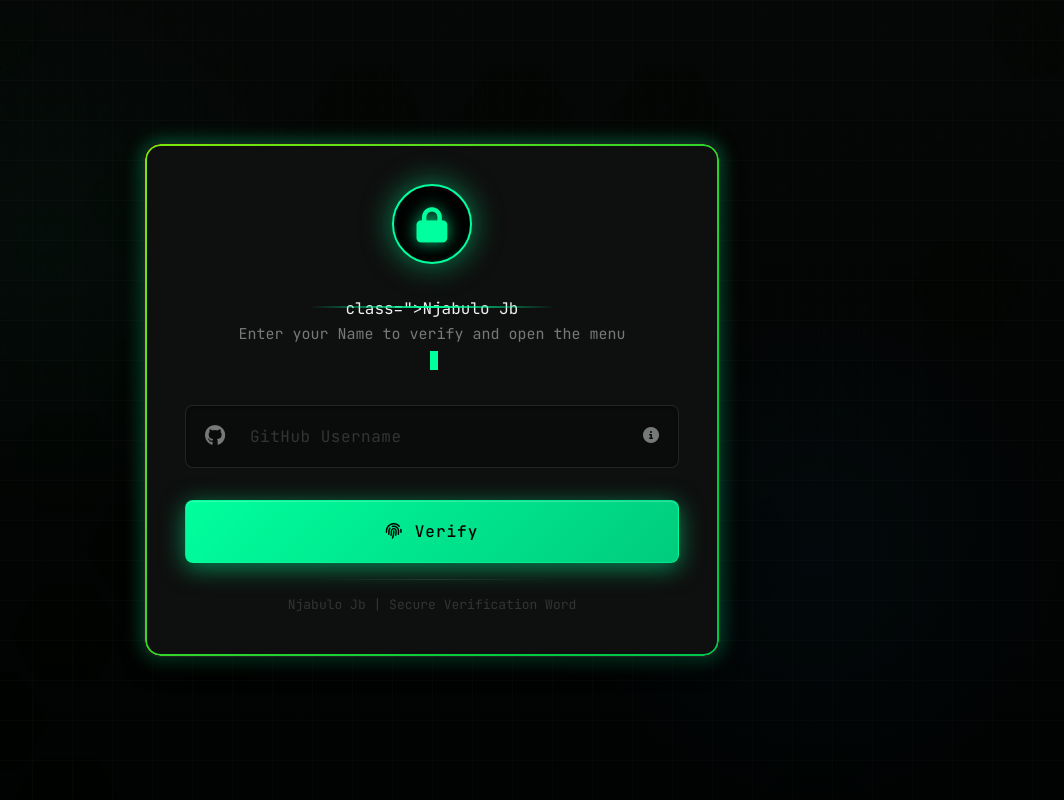
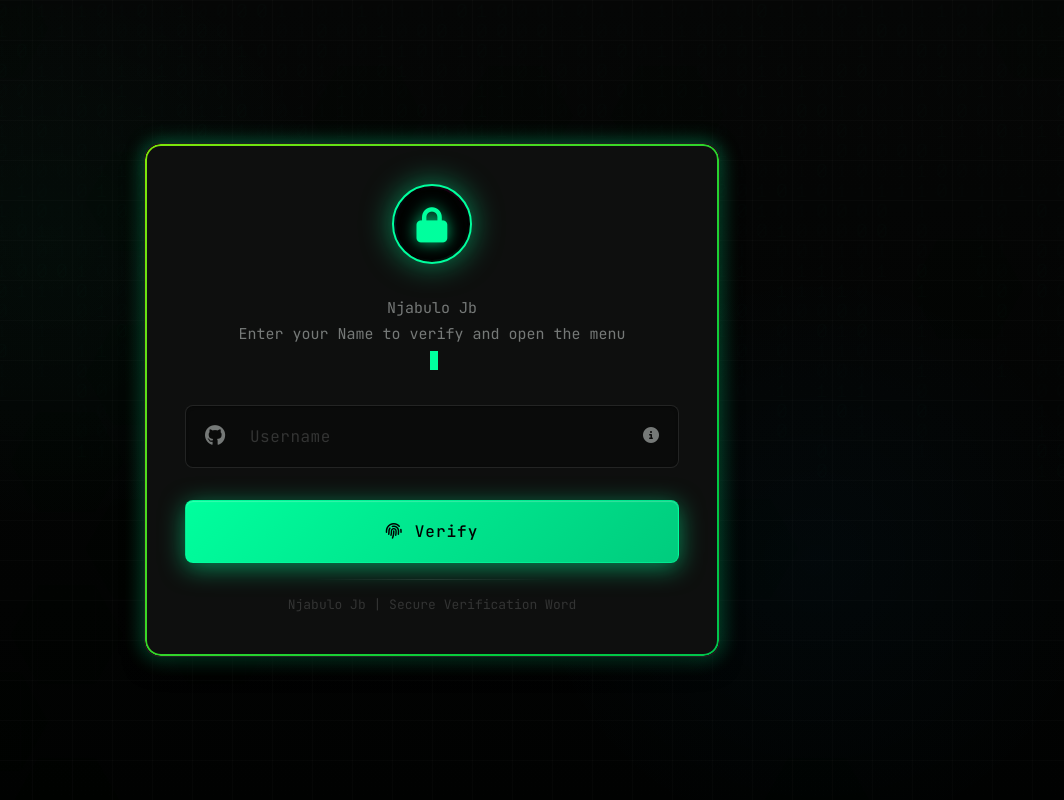
Before and after one commit to NjabuloJf/Test, a plain HTML site: page index.html in a window 1280 px wide. Shown: the whole page, without its empty margins (208-1272 px from the left). Drawn offline with nearby package versions, Linux system fonts and the light colour scheme.

Commit message:
Update index.html

```diff
--- a/index.html
+++ b/index.html
@@ -107,7 +107,7 @@
     </div>
 
     <div class="title">
-      <h1></h1> class=">Njabulo Jb</h1>
+      <p>Njabulo Jb</p>
       <p>Enter your Name to verify and open the menu<span class="cursor"></span></p>
     </div>
 
@@ -115,7 +115,7 @@
       <div class="form-group">
         <div class="input-field">
           <i class="fab fa-github input-icon"></i>
-          <input type="text" id="sername" name="username" required placeholder="GitHub Username" autocomplete="off" autocorrect="off" autocapitalize="off" spellcheck="false">
+          <input type="text" id="sername" name="username" required placeholder="Username" autocomplete="off" autocorrect="off" autocapitalize="off" spellcheck="false">
           <span class="tooltip">
             <i class="fas fa-info-circle"></i>
             <span class="tooltip-text">Make sure after opening app go you've forked the main repository before verifying.</span>
```
